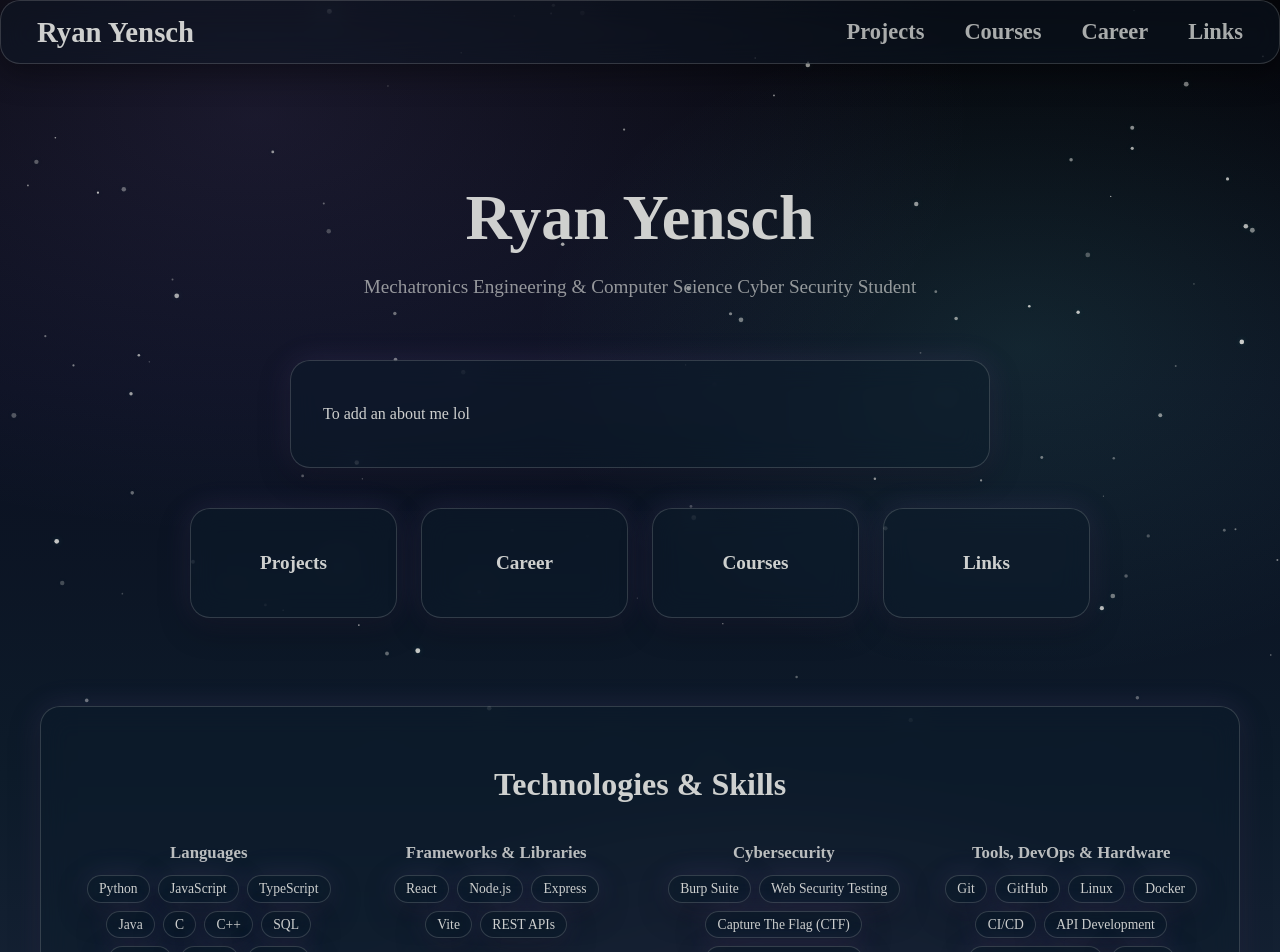
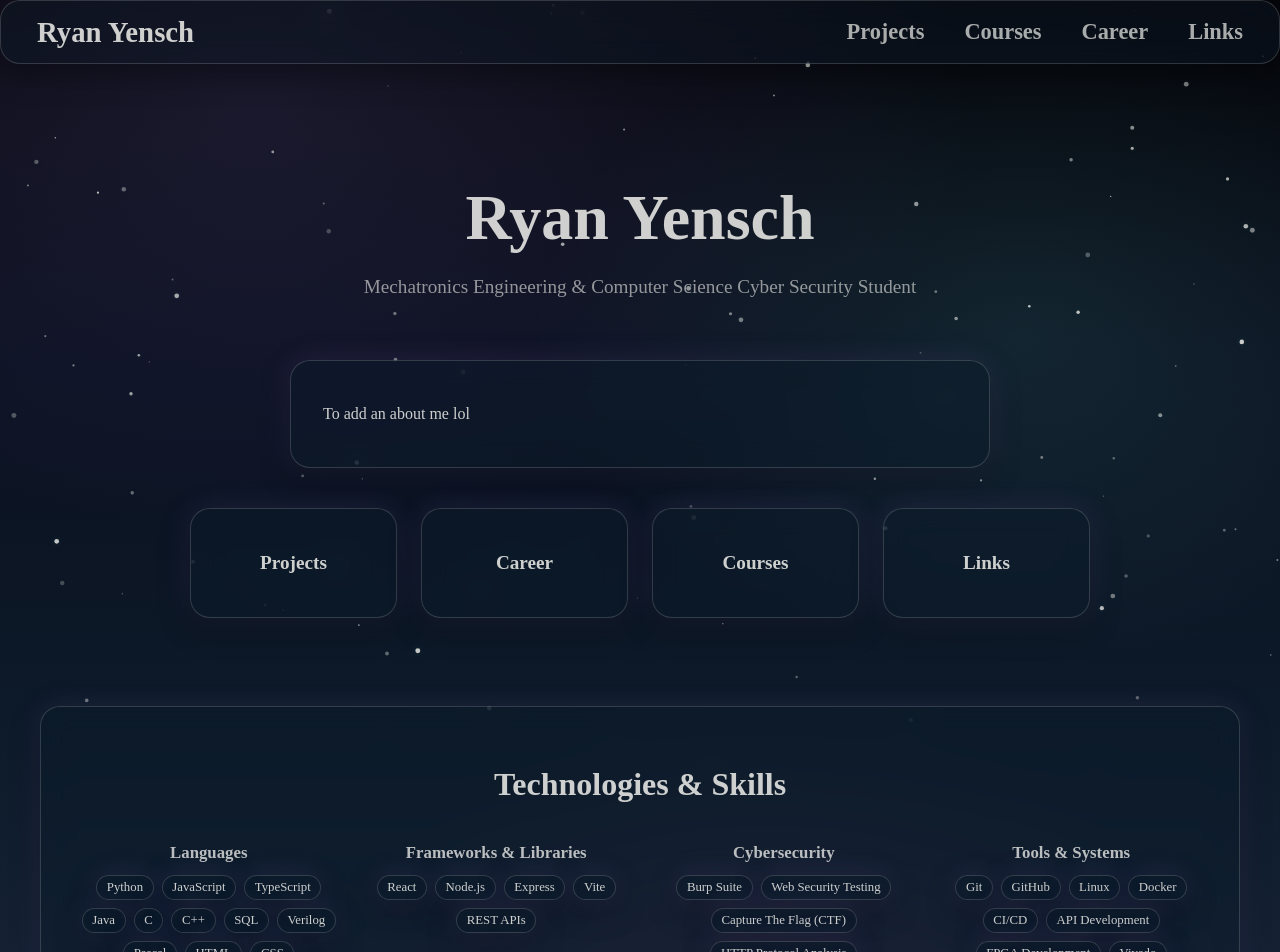
Before and after one commit to RyanYensch/Personal-Website, a React (Vite) app: page / in a window 1280 px wide. Shown: the top 952 px of the page. Built offline with nearby package versions, Linux system fonts and the light colour scheme.

Commit message:
renamed a category

```diff
--- a/src/content/skills/skills.ts
+++ b/src/content/skills/skills.ts
@@ -2,7 +2,7 @@
     "Languages": string[];
     "Frameworks & Libraries": string[];
     "Cybersecurity": string[];
-    "Tools, DevOps & Hardware": string[];
+    "Tools & Systems": string[];
 };
 
 export const skills: Skills = {
@@ -36,7 +36,7 @@
         "Basic Vulnerability Exploitation"
     ],
 
-    "Tools, DevOps & Hardware": [
+    "Tools & Systems": [
         "Git",
         "GitHub",
         "Linux",
--- a/src/pages/HomePage/HomePage.css
+++ b/src/pages/HomePage/HomePage.css
@@ -102,7 +102,7 @@
 .skills-grid {
     display: grid;
 
-    grid-template-columns: repeat(auto-fit, minmax(220px, 1fr));
+    grid-template-columns: repeat(auto-fit, minmax(240px, 1fr));
 
     gap: 2rem;
     width: 100%;
@@ -133,12 +133,8 @@
 }
 
 .skills-tag {
-    padding: 0.3rem 0.7rem;
-    font-size: 0.85rem;
-    border-radius: 999px;
-    white-space: nowrap;
-
-    transition: transform 0.15s ease, box-shadow 0.15s ease;
+    padding: 0.25rem 0.6rem;
+    font-size: 0.8rem;
 }
 
 .skills-tag:hover {
```
